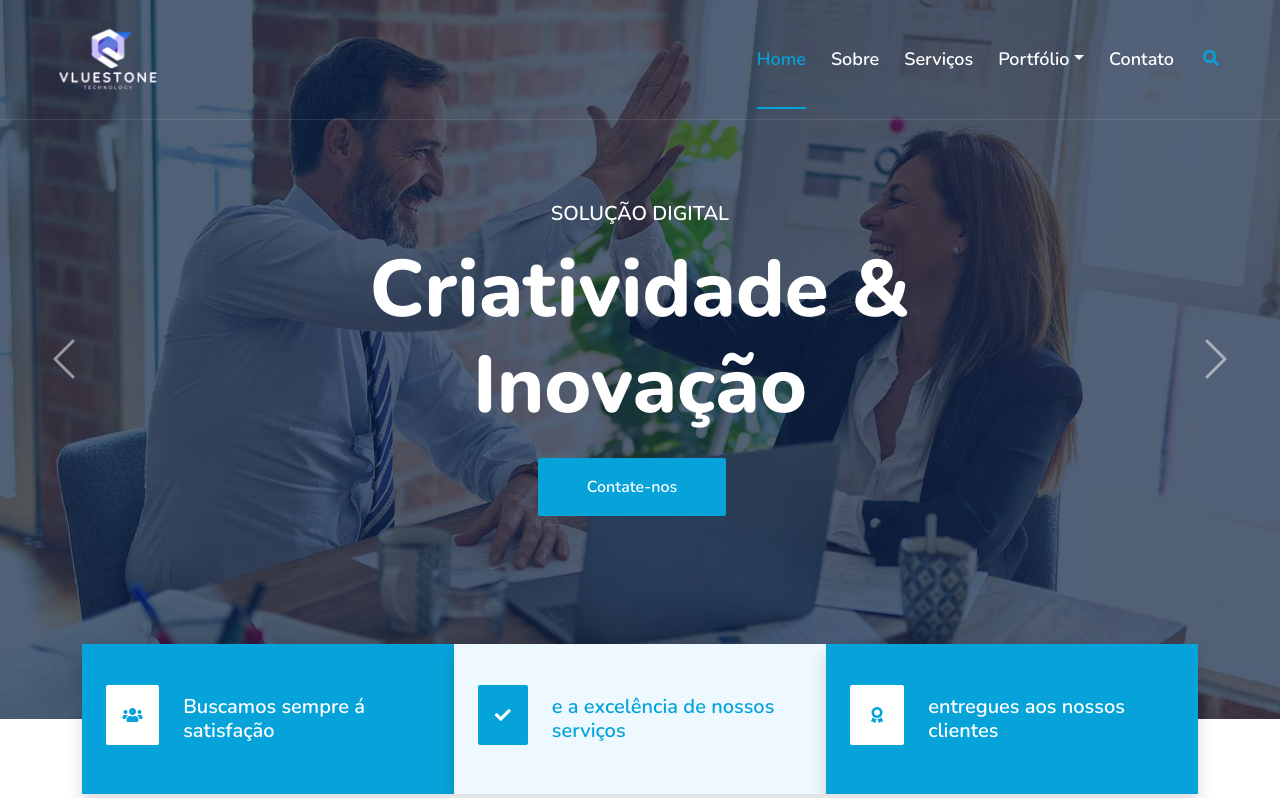
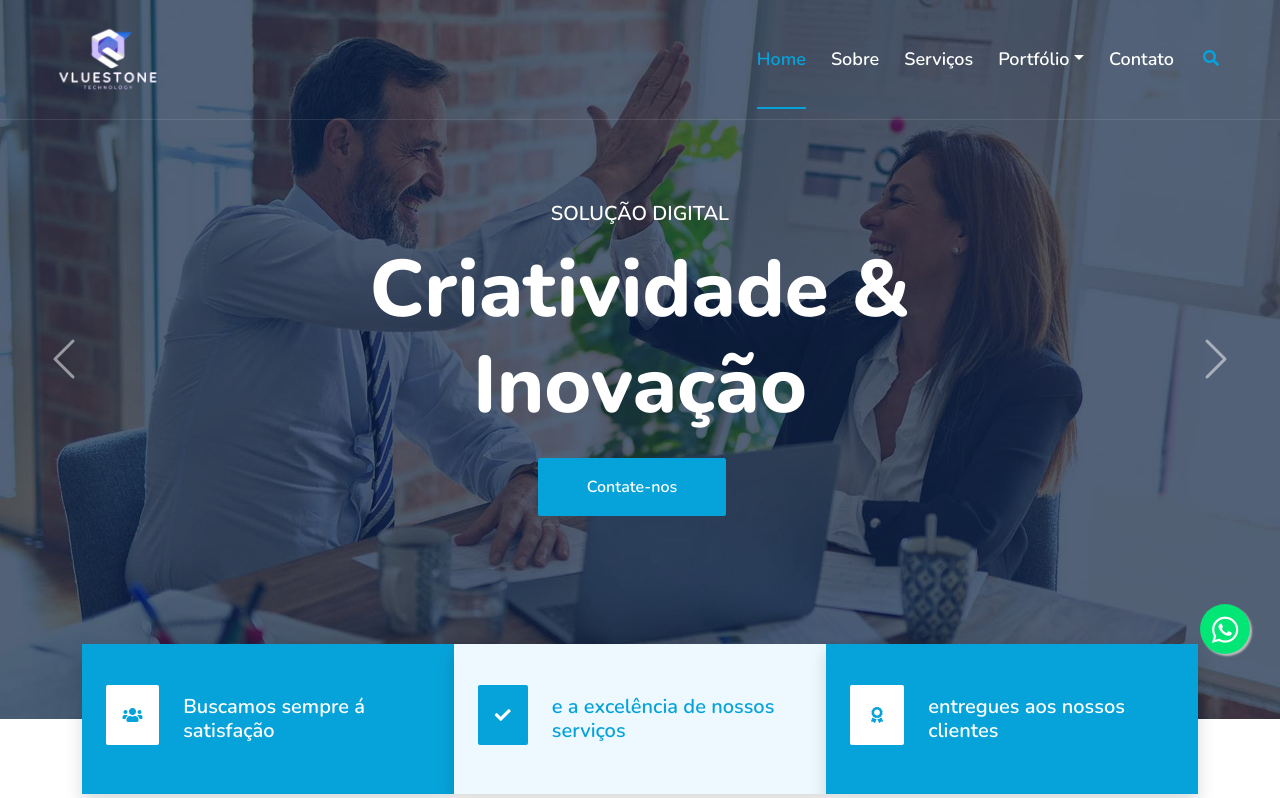
Before and after one commit to Erik-Masck/Vlestone, a PHP site: page /index.html in a window 1280 px wide. Shown: the part 46-844 px from the top of the page. Run offline with PHP 8.4, Linux system fonts and the light colour scheme; some libraries are stand-ins or nearby versions.

Commit message:
Botão flutuante do zap
Criação do botão flutuante do whatsapp.

```diff
--- a/css/style.css
+++ b/css/style.css
@@ -490,3 +490,33 @@ h6,
         margin-bottom: -75px;
     }
 }
+
+/** whatsapp **/
+
+.icon{
+    position: fixed;
+    bottom: 100px;
+    right: 30px;
+    font-size: 30px;
+    background-color: #01e675;
+    color: #fff;
+    border-radius: 50%;
+    padding: 5px;
+    width: 50px;
+    height: 50px;
+    text-align: center;
+    text-decoration: none;
+    z-index: 100;
+    box-shadow: 2px 2px 2px #c0bdbd ;
+}
+
+.icon:hover{
+    background-color: #fff;
+    color: #029e3b;
+    font-weight: 900;
+    box-shadow: 2px 2px 20px #5fe690;
+}
+
+
+
+/** whatsapp **/
--- a/index.html
+++ b/index.html
@@ -37,6 +37,16 @@
         <div class="spinner"></div>
     </div>
     <!-- Spinner End -->
+
+
+    <!--whatsapp Start-->
+    <a href="https://api.whatsapp.com/send?phone=5511961932284&text=gostaria%20de%20receber%20mais%20informações?" class="icon" target="_blank">
+        <i class="fab fa-whatsapp"></i>
+    </a>
+
+    <!--whatsapp end-->
+
+
 
 
     <!-- Topbar Start -->
```
